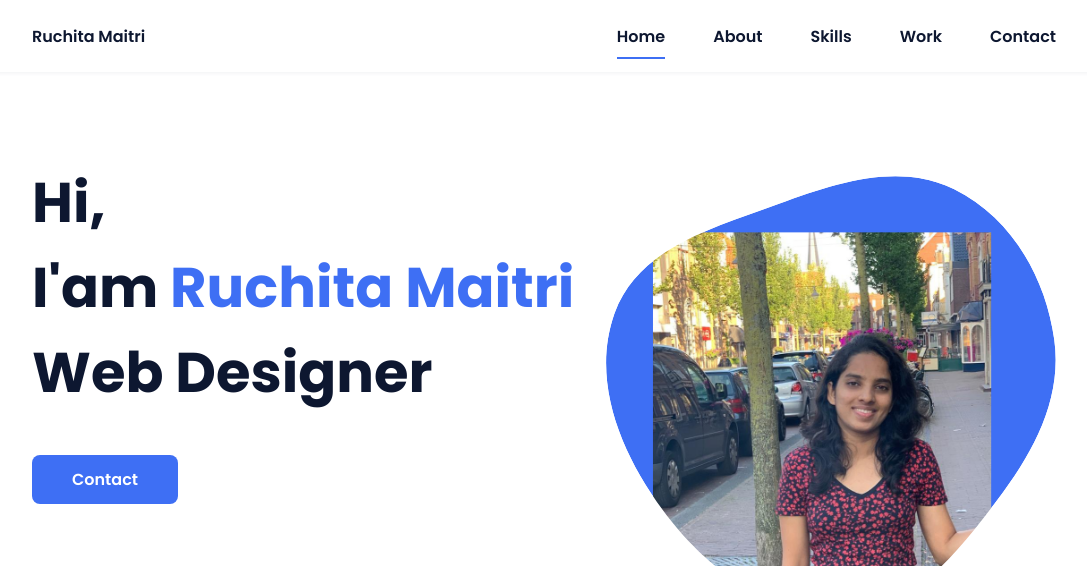
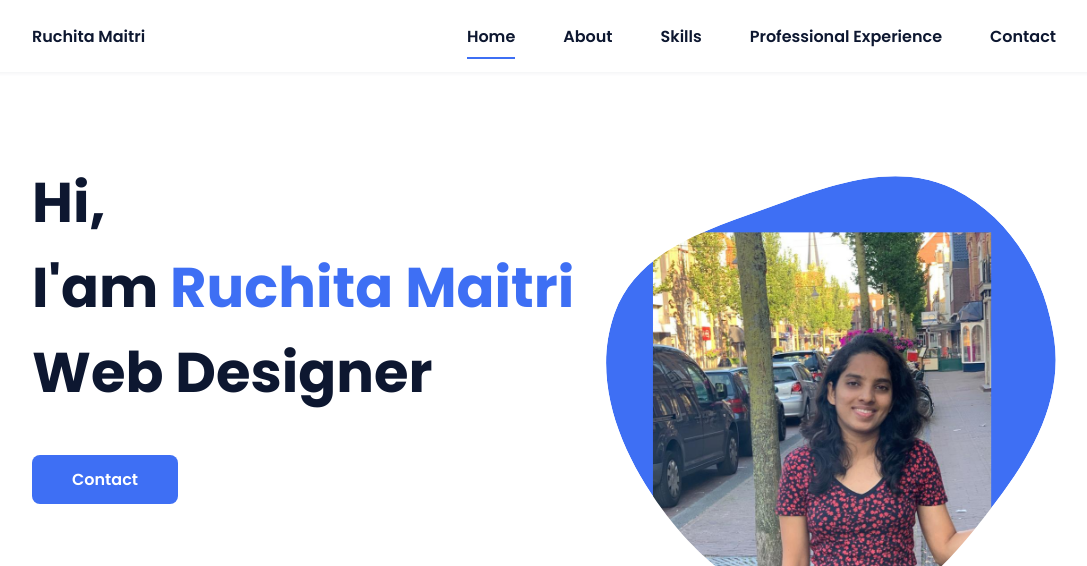
Before and after one commit to RuchitaMaitri/ruchitamaitri.github.io, a plain HTML site: page index.html in a window 1280 px wide. Shown: the top 566 px of the page, without its empty margins (96-1183 px from the left). Drawn offline with nearby package versions, Linux system fonts and the light colour scheme.

Commit message:
Update index.html

```diff
--- a/index.html
+++ b/index.html
@@ -24,8 +24,9 @@
                         <li class="nav__item"><a href="#home" class="nav__link active">Home</a></li>
                         <li class="nav__item"><a href="#about" class="nav__link">About</a></li>
                         <li class="nav__item"><a href="#skills" class="nav__link">Skills</a></li>
-                        <li class="nav__item"><a href="#work" class="nav__link">Work</a></li>
+                        <li class="nav__item"><a href="#work" class="nav__link">Professional Experience</a></li>
                         <li class="nav__item"><a href="#contact" class="nav__link">Contact</a></li>
+
                     </ul>
                 </div>
 
```
